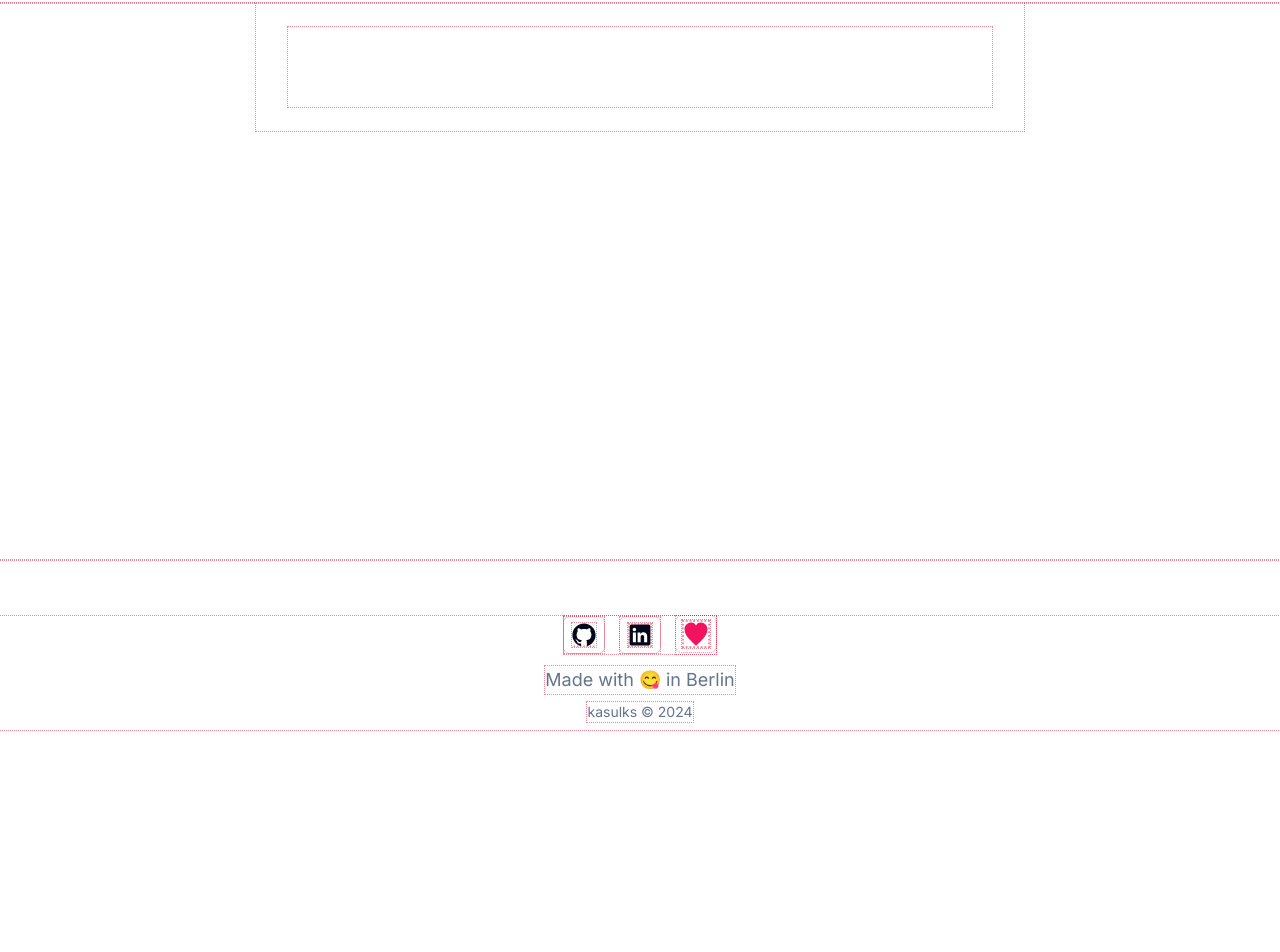
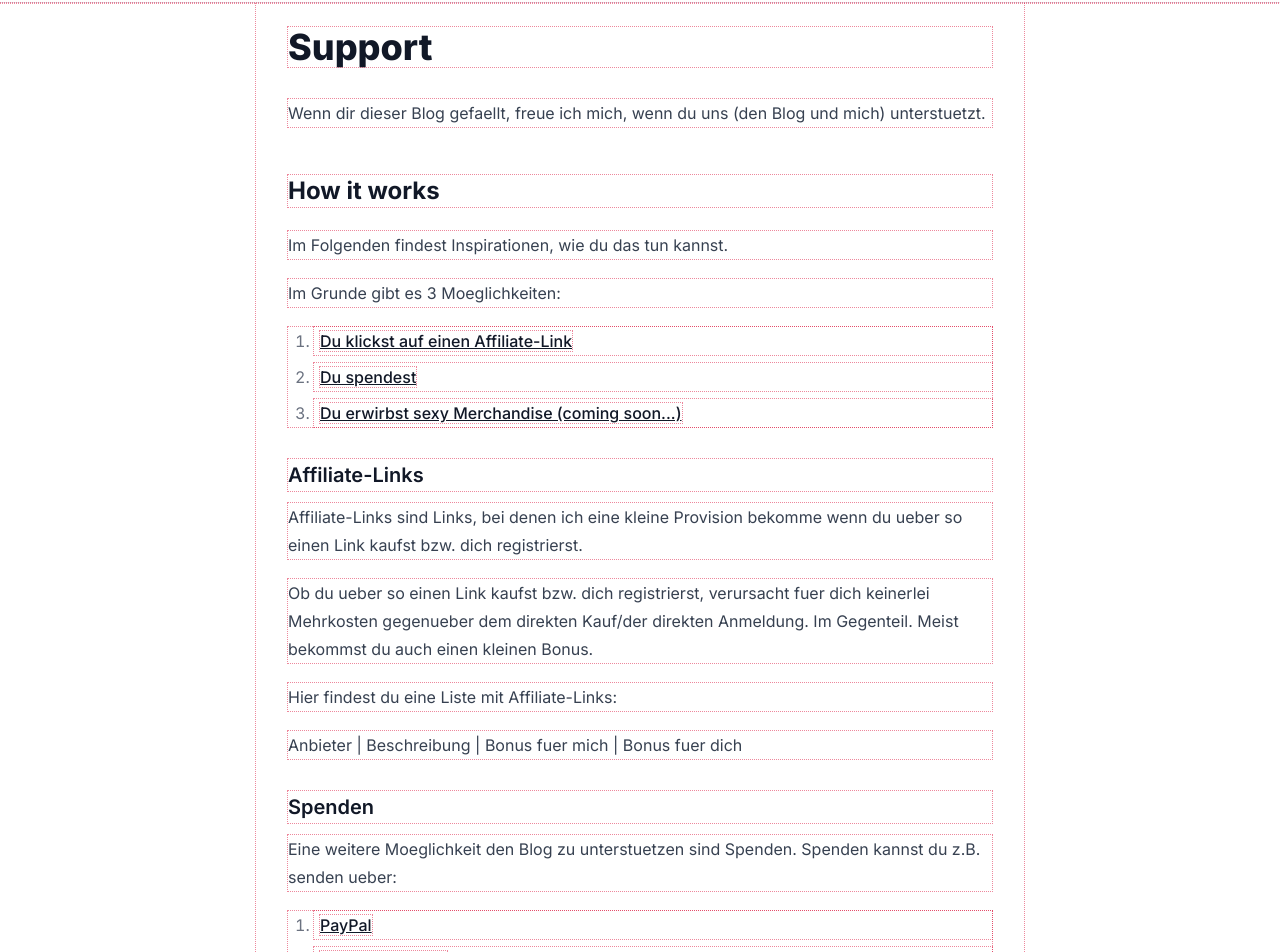
Before and after one commit to kasulk/blog, a Next.js app: page /support in a window 1280 px wide. Shown: the part 54-1006 px from the top of the page. Before the commit the page ends 800 px from the top, so only its background shows below. Built offline with nearby package versions, Linux system fonts and the light colour scheme.

Commit message:
add donate partners to support page and siteConfig

```diff
--- a/src/app/support/page.tsx
+++ b/src/app/support/page.tsx
@@ -1,11 +1,68 @@
 import { Metadata } from "next";
 import { siteConfig } from "@/config/site";
+import Link from "next/link";
 
 export const metadata: Metadata = {
   title: `Support | ${siteConfig.name}`,
   description: "Unterstütze diesen Blog!",
 };
 
-export default async function SupportPage() {
-  return <div className="container max-w-6xl py-6 lg:py-10"></div>;
+const donateLinks = siteConfig.links.donate;
+
+export default function SupportPage() {
+  return (
+    <>
+      <h1>Support</h1>
+      <p>
+        Wenn dir dieser Blog gefaellt, freue ich mich, wenn du uns (den Blog und
+        mich) unterstuetzt.
+      </p>
+      <h2>How it works</h2>
+      <p>Im Folgenden findest Inspirationen, wie du das tun kannst.</p>
+      <p>Im Grunde gibt es 3 Moeglichkeiten:</p>
+      <ol>
+        <li>
+          <Link href="#affiliate-links">
+            Du klickst auf einen Affiliate-Link
+          </Link>
+        </li>
+        <li>
+          <Link href="#spenden">Du spendest</Link>
+        </li>
+        <li>
+          <Link href="#merchandise">
+            Du erwirbst sexy Merchandise (coming soon...)
+          </Link>
+        </li>
+      </ol>
+      <h3 id="affiliate-links">Affiliate-Links</h3>
+      <p>
+        Affiliate-Links sind Links, bei denen ich eine kleine Provision bekomme
+        wenn du ueber so einen Link kaufst bzw. dich registrierst.
+      </p>
+      <p>
+        Ob du ueber so einen Link kaufst bzw. dich registrierst, verursacht fuer
+        dich keinerlei Mehrkosten gegenueber dem direkten Kauf/der direkten
+        Anmeldung. Im Gegenteil. Meist bekommst du auch einen kleinen Bonus.
+      </p>
+      <p>Hier findest du eine Liste mit Affiliate-Links:</p>
+      <div>Anbieter | Beschreibung | Bonus fuer mich | Bonus fuer dich</div>
+      <h3 id="spenden">Spenden</h3>
+      <p>
+        Eine weitere Moeglichkeit den Blog zu unterstuetzen sind Spenden.
+        Spenden kannst du z.B. senden ueber:
+      </p>
+      <ol>
+        {Object.values(donateLinks).map(({ name, url }, i) => (
+          <li key={`donate-link-${i + 1}`}>
+            <Link href={url}>{name}</Link>
+          </li>
+        ))}
+      </ol>
+      <h3 id="merchandise">Merchandise (coming soon...)</h3>
+      <p>
+        Ich hab ein paar geile Ideen fuer T-Shirts und Tassen auf der Pfanne!
+      </p>
+    </>
+  );
 }
--- a/src/config/site.ts
+++ b/src/config/site.ts
@@ -30,6 +30,18 @@ export const siteConfig = {
       tradeRepublic: "https://ref.trade.re/7g7k9z1g",
       twino: "",
     },
+    donate: {
+      paypal: {
+        name: "PayPal",
+        description: "",
+        url: "",
+      },
+      buymeacoffee: {
+        name: "Buy Me a Coffee",
+        description: "",
+        url: "",
+      },
+    },
   },
 
   docs: {
```
